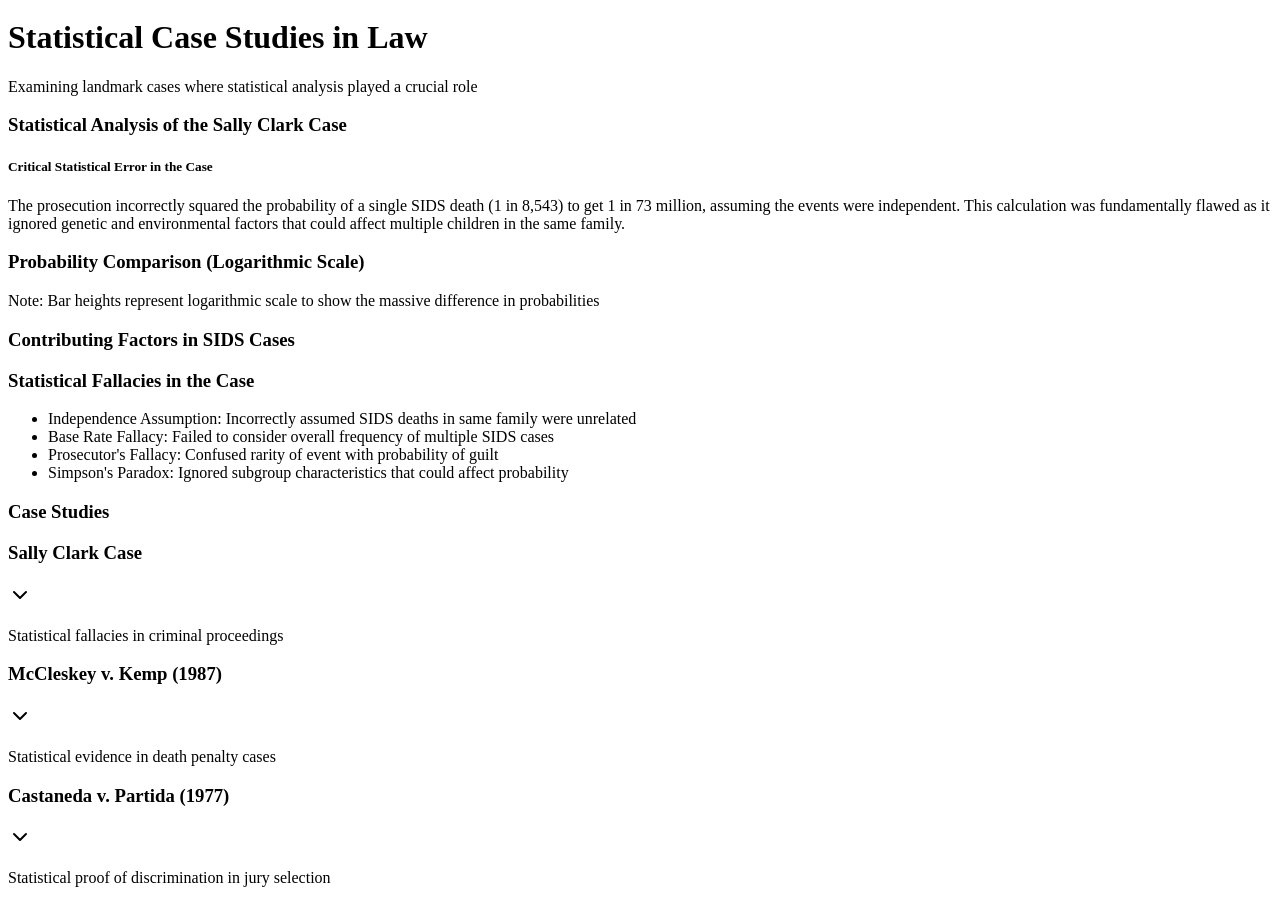
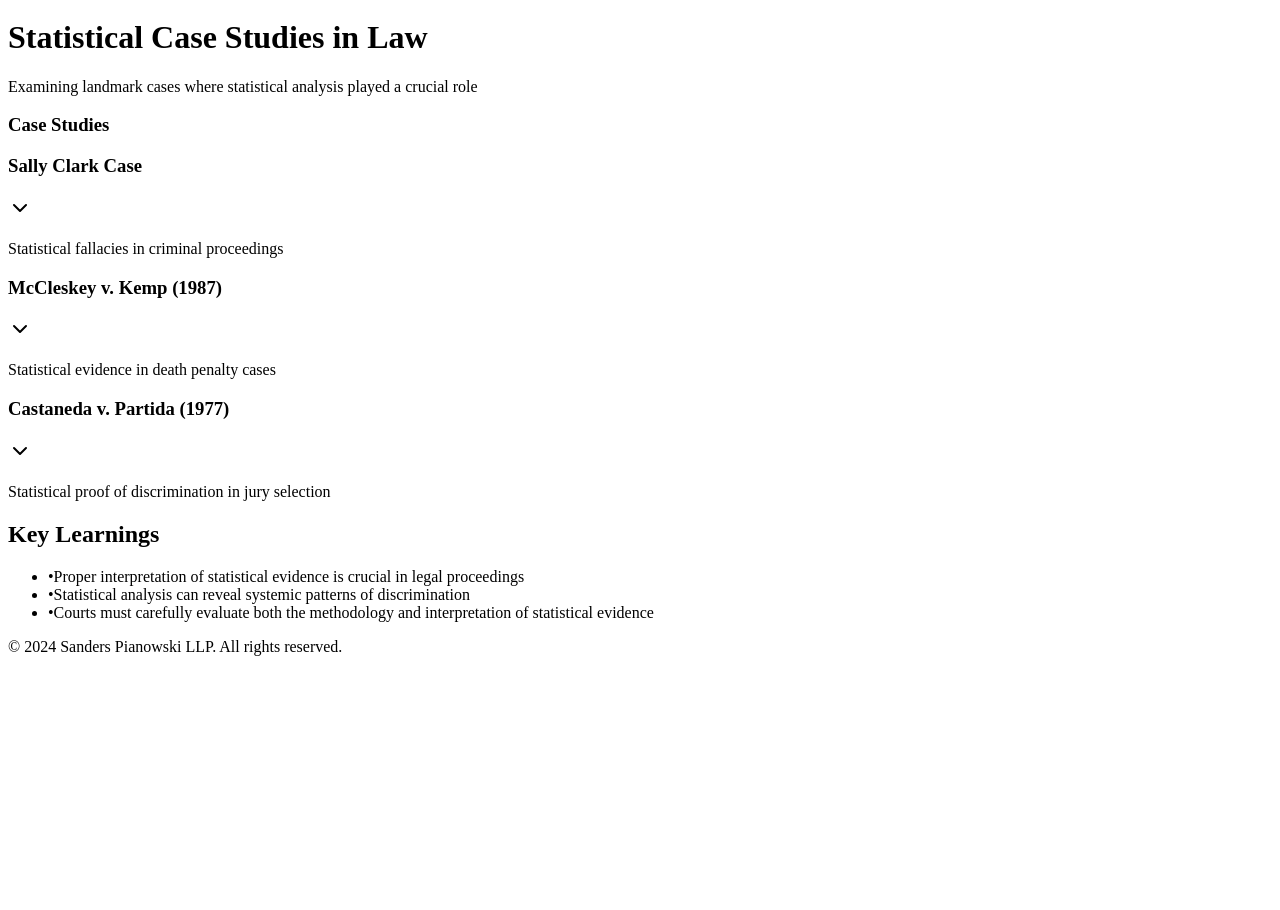
Before and after one commit to Soapy-Smith/LegalMathInteractivePresentation, a React (Vite) app in the folder client/: page /statistical-literacy/case-studies in a window 1280 px wide. Shown: the part 812-1722 px from the top of the page. After the commit the page ends 1484 px from the top, so only its background shows below. Built offline with nearby package versions, Linux system fonts and the light colour scheme.

Commit message:
Agent query: Please verify: 1. Is the Sally Clark visualization now appearing within its case study when expanded? 2. Does the visualization appear and disappear smoothly with the animation? 3. Are all case studies still accessible and functioning properly?

```diff
--- a/client/src/components/case-studies/case-study.tsx
+++ b/client/src/components/case-studies/case-study.tsx
@@ -1,4 +1,4 @@
-import { useState } from "react";
+import { useState, ReactNode } from "react";
 import { Card, CardHeader, CardTitle, CardContent } from "@/components/ui/card";
 import { motion, AnimatePresence } from "framer-motion";
 import { ChevronDown } from "lucide-react";
@@ -8,6 +8,7 @@ export interface CaseStudy {
   description: string;
   details: string;
   impact: string;
+  visualization?: ReactNode;
 }
 
 interface CaseStudyProps {
@@ -42,7 +43,12 @@ export const CaseStudyComponent = ({ study }: CaseStudyProps) => {
             exit={{ height: 0, opacity: 0 }}
             transition={{ duration: 0.3 }}
           >
-            <CardContent className="space-y-4">
+            <CardContent className="space-y-8">
+              {study.visualization && (
+                <div className="visualization-container">
+                  {study.visualization}
+                </div>
+              )}
               <div>
                 <h4 className="font-semibold mb-2">Details</h4>
                 <p className="text-gray-600">{study.details}</p>
--- a/client/src/pages/sections/statistical-literacy/case-studies.tsx
+++ b/client/src/pages/sections/statistical-literacy/case-studies.tsx
@@ -9,7 +9,8 @@ const caseStudies: CaseStudy[] = [
     title: "Sally Clark Case",
     description: "Statistical fallacies in criminal proceedings",
     details: "Sally Clark, a British solicitor, was wrongfully convicted in 1999 for the murder of her two infant sons. The prosecution's case heavily relied on statistical evidence presented by Professor Sir Roy Meadow, who made a fundamental error in probability calculation.",
-    impact: "The case led to significant reforms in how statistical evidence is presented in court and highlighted the importance of proper statistical understanding in legal proceedings."
+    impact: "The case led to significant reforms in how statistical evidence is presented in court and highlighted the importance of proper statistical understanding in legal proceedings.",
+    visualization: <SallyClarkStats />
   },
   {
     title: "McCleskey v. Kemp (1987)",
@@ -38,8 +39,7 @@ const StatisticalCaseStudies = () => {
           transition={{ duration: 0.5 }}
         >
           <Card>
-            <CardContent className="p-6 space-y-8">
-              <SallyClarkStats />
+            <CardContent className="p-6">
               <CaseStudies studies={caseStudies} />
             </CardContent>
           </Card>
```
